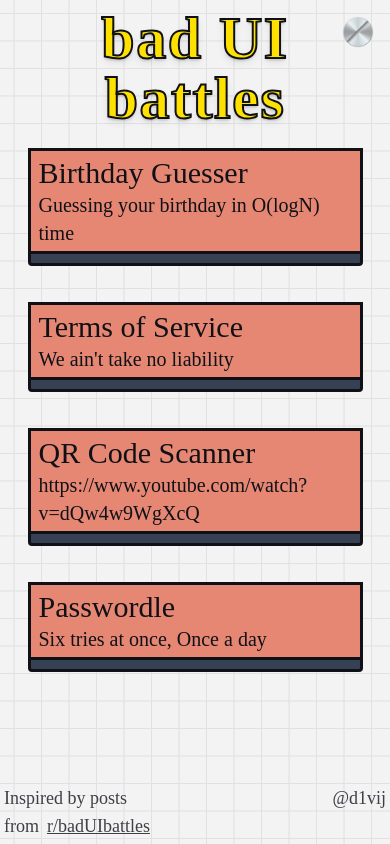
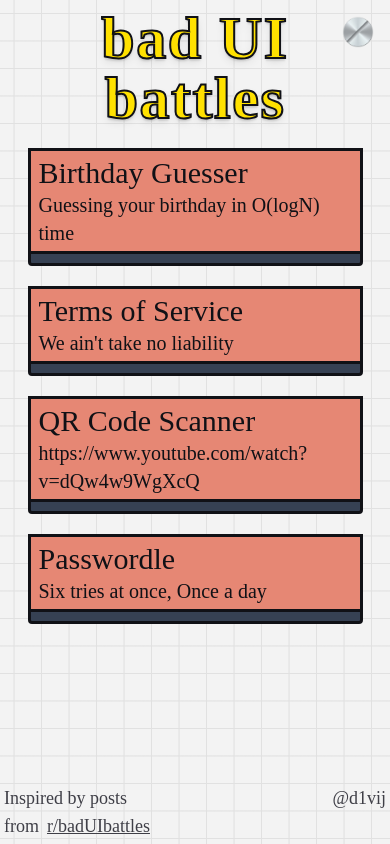
Before and after one commit to d1vij/bad-ui-battles, a React (Vite) app: page / in a window 390 px wide. Built offline with nearby package versions, Linux system fonts and the light colour scheme.

Commit message:
Change Clickable from div to button && Fix site selection styling

```diff
--- a/package.json
+++ b/package.json
@@ -20,7 +20,6 @@
     "react-dom": "^19.2.3"
   },
   "devDependencies": {
-    "@biomejs/biome": "^2.3.13",
     "@eslint/js": "^9.39.2",
     "@tailwindcss/postcss": "^4.1.18",
     "@tailwindcss/vite": "^4.1.18",
--- a/src/components/Clickable/Clickable.tsx
+++ b/src/components/Clickable/Clickable.tsx
@@ -8,8 +8,8 @@ export default function Clickable({ children, handleClick }: ClickableProps) {
         setTimeout(() => handleClick(), 200);
     }
     return (
-        <div
-            className="border-pop-black relative m-2 min-h-fit cursor-pointer select-none active:shadow-2xl"
+        <button
+            className="border-pop-black relative m-2 text-start min-h-fit cursor-pointer select-none active:shadow-2xl"
             onClick={onClick}
         >
             <div
@@ -22,6 +22,6 @@ export default function Clickable({ children, handleClick }: ClickableProps) {
             >
                 {children}
             </div>
-        </div>
+        </button>
     );
 }
--- a/src/components/Screw/screw.module.d.scss.ts
+++ b/src/components/Screw/screw.module.d.scss.ts
@@ -1,4 +1,4 @@
 declare const classNames: {
-    readonly fall: "fall";
+  readonly fall: "fall";
 };
 export default classNames;
--- a/src/components/SiteSelection/SiteSelection.tsx
+++ b/src/components/SiteSelection/SiteSelection.tsx
@@ -19,7 +19,7 @@ export default function SiteSelection({ setActiveSite }: SiteSelectionProps) {
             <div className="flex h-full grow flex-col justify-between">
                 <div
                     className={
-                        "mx-auto mt-0 grid w-[90%] grid-cols-1 gap-8 pb-18 md:grid-cols-2 lg:w-[80%] lg:grid-cols-3"
+                        "mx-auto mt-0 grid w-[90%] grid-cols-1 gap-4 md:gap-8 pb-18 md:grid-cols-2 lg:w-[80%] lg:grid-cols-3"
                     }
                 >
                     {siteElms}
--- a/src/components/Sites/Passwordle/passwordle.module.d.scss.ts
+++ b/src/components/Sites/Passwordle/passwordle.module.d.scss.ts
@@ -1,5 +1,5 @@
 declare const classNames: {
-    readonly passwordle: "passwordle";
-    readonly passwordIcon: "passwordIcon";
+  readonly passwordle: "passwordle";
+  readonly passwordIcon: "passwordIcon";
 };
 export default classNames;
--- a/tsconfig.node.json
+++ b/tsconfig.node.json
@@ -20,7 +20,7 @@
         "noUnusedParameters": true,
         "erasableSyntaxOnly": true,
         "noFallthroughCasesInSwitch": true,
-        "noUncheckedSideEffectImports": true
+        "noUncheckedSideEffectImports": true,
     },
-    "include": ["vite.config.ts",]
+    "include": ["vite.config.ts"],
 }
```
Also changed, not shown: 1 other file (tests, documents, lock files or other folders).
